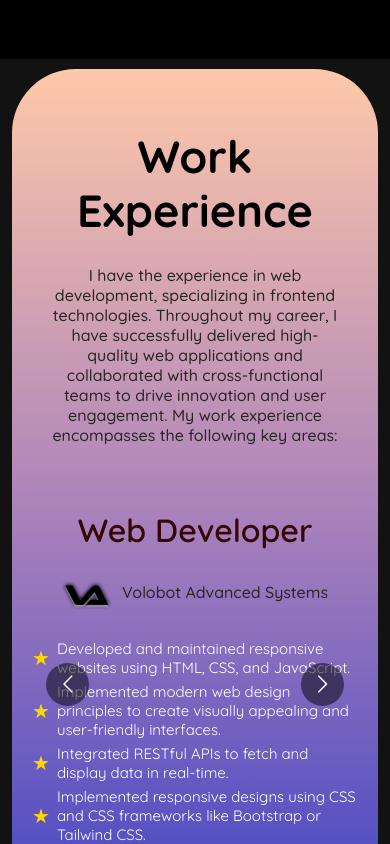
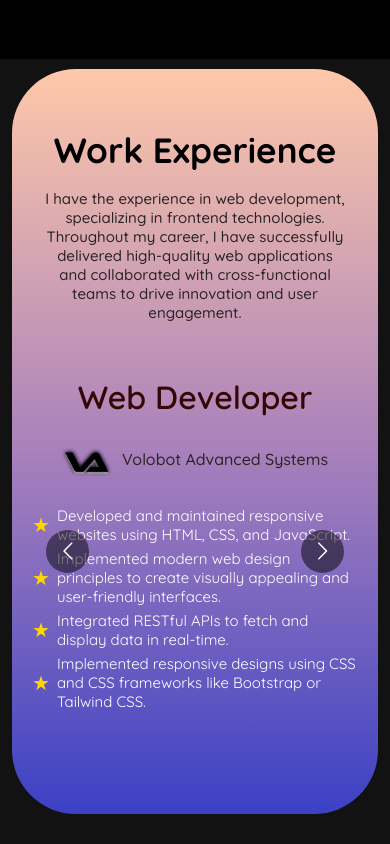
Before and after one commit to Gurjantrandahwa/new_portfolio, a React (Create React App) app: page / in a window 390 px wide. Shown: the part 4600-5444 px from the top of the page. Built offline with nearby package versions, Linux system fonts and the light colour scheme.

Commit message:
Updated portfolio

```diff
--- a/src/App.css
+++ b/src/App.css
@@ -421,7 +421,11 @@ nav.navbar .navbar-toggler[aria-expanded="true"] .navbar-toggler-icon {
     font-weight: 700;
     color: black;
 }
-
+@media (max-width: 507px) {
+    .work-heading h2 {
+        font-size: 35px;
+    }
+}
 .work-heading p {
     padding: 20px 50px;
     color: #2b2424;
@@ -430,7 +434,8 @@ nav.navbar .navbar-toggler[aria-expanded="true"] .navbar-toggler-icon {
 
 @media (max-width: 507px) {
     .work-heading p {
-        padding: 20px;
+        padding: 10px;
+        font-size: 15px;
     }
 }
 
--- a/src/components/WorkExperience.js
+++ b/src/components/WorkExperience.js
@@ -31,7 +31,6 @@ export default function WorkExperience() {
                                 I have the experience in web development, specializing in frontend technologies.
                                 Throughout my career, I have successfully delivered high-quality web applications and collaborated
                                 with cross-functional teams to drive innovation and user engagement.
-                                My work experience encompasses the following key areas:
                             </p>
                         </div>
 
```
